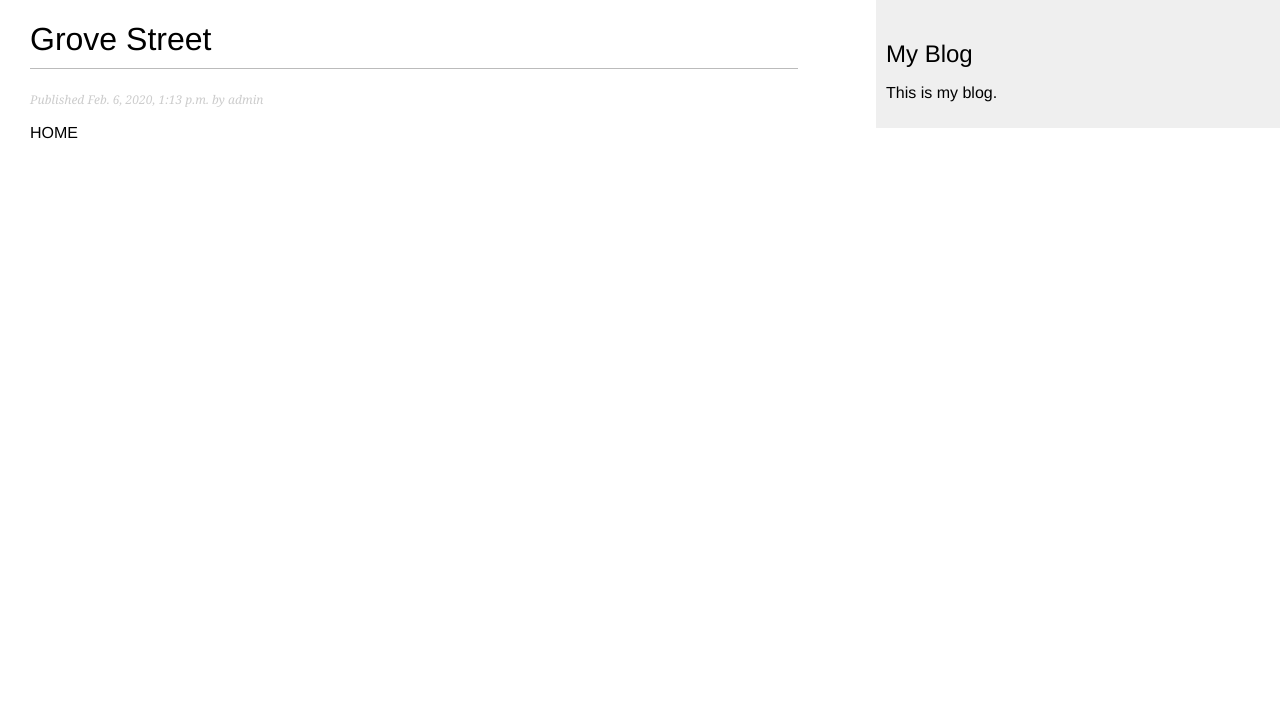
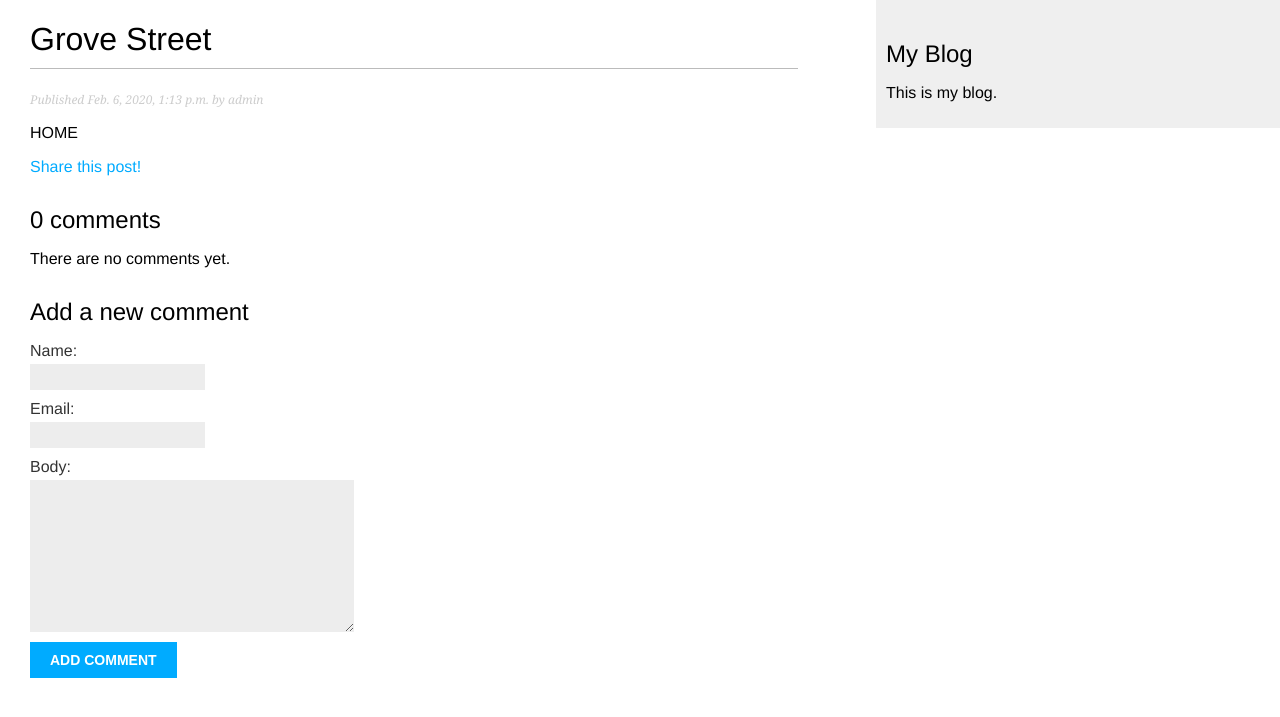
Before and after one commit to theotherhermes/blog, a Django app: a page that uses blog/templates/blog/post/detail.html in a window 1280 px wide. Shown: the top 717 px of the page. Run offline with Django 3.2, Linux system fonts and the light colour scheme; data comes from the database, SQL or seed files in the repository; both versions use the stored data as it was after the commit.

Commit message:
add commenting and sharing

```diff
--- /dev/null
+++ b/blog/forms.py
@@ -0,0 +1,13 @@
+from django import forms
+from .models import Comment
+
+class EmailPostForm(forms.Form):
+	name = forms.CharField(max_length=25)
+	email = forms.EmailField()
+	to = forms.EmailField()
+	comments = forms.CharField(required=False, widget=forms.Textarea)
+
+class CommentForm(forms.ModelForm):
+	class Meta:
+		model = Comment
+		fields = ('name', 'email', 'body')
--- a/blog/models.py
+++ b/blog/models.py
@@ -41,3 +41,20 @@ class Post(models.Model):
             self.publish.month,
             self.publish.day,
             self.slug])
+
+class Comment(models.Model):
+    post = models.ForeignKey(Post,
+        on_delete=models.CASCADE,
+        related_name='comments')
+    name = models.CharField(max_length=80)
+    email = models.EmailField()
+    body = models.TextField()
+    created = models.DateTimeField(auto_now_add=True)
+    updated = models.DateTimeField(auto_now=True)
+    active = models.BooleanField(default=True)
+
+    class Meta:
+        ordering = ('created',)
+
+    def __str__(self):
+        return 'Comment by {} on {}'.format(self.name, self.post)
--- a/blog/templates/blog/post/detail.html
+++ b/blog/templates/blog/post/detail.html
@@ -8,4 +8,37 @@
 		Published {{ post.publish }} by {{ post.author }}
 	</p>
 	{{ post.body|linebreaks }}
+	<p>
+		<a href="{% url 'blog:post_share' post.id %}">
+			Share this post!
+		</a>
+	</p>
+
+	{% with comments.count as total_comments %}
+		<h2>
+			{{ total_comments }} comment{{ total_comments|pluralize }}
+		</h2>
+	{% endwith %}
+	{% for comment in comments %}
+		<div class="comment">
+			<p class="info">
+				Comment {{ forloop.counter }} by {{ comment.name }}
+				{{ comment.created }}
+			</p>
+			{{ comment.body|linebreaks }}
+		</div>
+	{% empty %}
+	<p>There are no comments yet.</p>
+	{% endfor %}
+
+	{% if new_comment %}
+		<h2>Your comment has been added.</h2>
+	{% else %}
+		<h2>Add a new comment</h2>
+		<form action="." method="post">
+			{{ comment_form.as_p }}
+			{% csrf_token %}
+			<p><input type="submit" value='Add comment'></p>
+		</form>
+	{% endif %}
 {% endblock %}
--- a/blog/urls.py
+++ b/blog/urls.py
@@ -9,4 +9,5 @@ urlpatterns = [
 	path('<int:year>/<int:month>/<int:day>/<slug:post>/',
 		views.post_detail,
 		name='post_detail'),
+	path('<int:post_id>/share/', views.post_share, name='post_share'),
 ]
--- a/blog/views.py
+++ b/blog/views.py
@@ -1,7 +1,8 @@
 from django.shortcuts import render, get_object_or_404
-from .models import Post
+from .models import Post, Comment
 from django.core.paginator import Paginator, EmptyPage, PageNotAnInteger
 from django.views.generic import ListView
+from .forms import EmailPostForm, CommentForm
 
 class PostListView(ListView):
 	queryset = Post.published.all()
@@ -32,6 +33,48 @@ def post_detail(request, year, month, day, post):
 		publish__month=month,
 		publish__day=day)
 
+	#active comments
+	comments = post.comments.filter(active=True)
+
+	new_comment = None
+
+	if request.method == 'POST':
+		#comments has sent
+		comment_form = CommentForm(data=request.POST)
+		if comment_form.is_valid():
+			new_comment = comment_form.save(commit=False)
+			new_comment.post = post
+			new_comment.save()
+	else:
+		comment_form = CommentForm()
+
 	return render(request,
 		'blog/post/detail.html',
-		{'post': post})
+		{'post': post,
+		'comments': comments,
+		'new_comment': new_comment,
+		'comment_form': comment_form})
+
+
+def post_share(request, post_id):
+	#take mass by his id
+	post = get_object_or_404(Post, id=post_id, status='published')
+	sent = False
+
+	if request.method == 'POST':
+		#form has send
+		form = EmailPostForm(request.POST)
+		if form.is_valid():
+			cd = form.cleaned_data
+			post_url = request.buil_absolute_uri(
+				post.get_absolute_url())
+			subject = '{} ({}) recommends you reading "{}"'.format(cd['name'], cd['email'], post.title)
+			message = 'Read "{}" at {}\n\n{}\'s comments: {}'.format(post.title, post_url, cd['name'], cd['comments'])
+			send_mail(subject, mesege, 'admin@myblog.com', [cd['to']])
+			sent = True
+			# sending email
+	else:
+		form = EmailPostForm()
+	return render(request, 'blog/post/share.html', {'post': post,
+		'form': form,
+		'sent': sent})
--- a/manage.py
+++ b/manage.py
@@ -1,6 +1,7 @@
 #!/usr/bin/env python
 """Django's command-line utility for administrative tasks."""
 import os
+import six
 import sys
 
 
```
Also changed, not shown: blog/admin.py (+7 -1 lines), blog/templates/blog/post/share.html (added, +19 -0 lines), mysite/settings.py (+9 -1 lines), blog/migrations/0002_comment.py (added), db.sqlite3, 2 other files.
